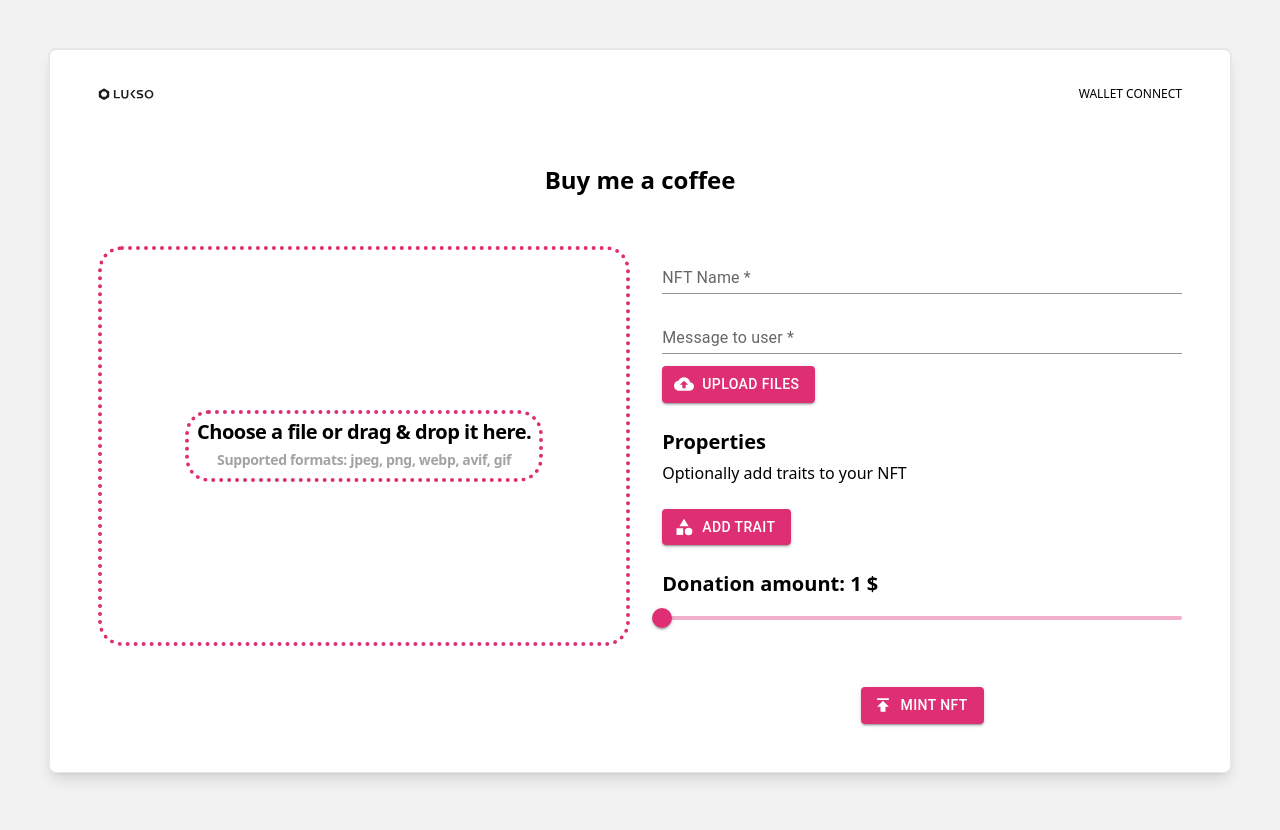
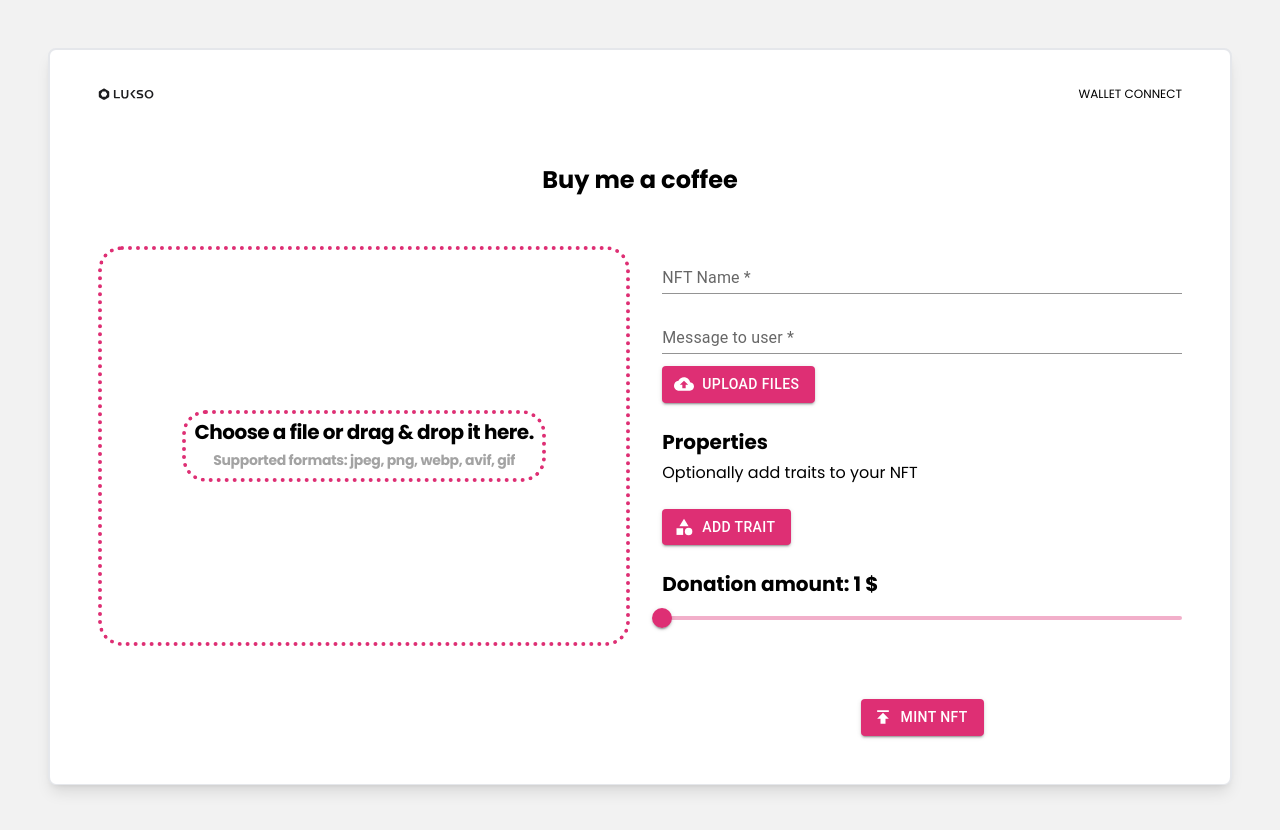
Before and after one commit to Buy-me-a-Coffee/lukso-storefront, a React (Vite) app: page / in a window 1280 px wide. Shown: the top 830 px of the page. Built offline with nearby package versions, Linux system fonts and the light colour scheme.

Commit message:
add hooks

```diff
--- a/src/App.tsx
+++ b/src/App.tsx
@@ -4,12 +4,36 @@ import { useSelector } from "react-redux";
 import { RootState } from "./services/store";
 
 function App() {
-  const { nftMinted } = useSelector((state: RootState) => state.nftMinted);
+  const { nftMinted, nftMintedImage } = useSelector(
+    (state: RootState) => state.nftMinted
+  );
 
-  console.log(nftMinted, " lol!");
+  const handleShare = () => {
+    // const text = 'hey';
+    // const tweetText = `${text} ${encodeURIComponent(imageUrl)}'}`;
+    // const twitterUrl = `https://twitter.com/intent/tweet?text=${encodeURIComponent(tweetText)}`;
+    // window.open(twitterUrl, '_blank');
+  };
+
   return (
     <>
-      {nftMinted && <div>Great success!</div>}
+      {nftMinted && (
+        <div className="flex flex-col h-full w-full gap-[48px] mb-[24px] border-b border-solid border-2 shadow-lg rounded-lg bg-white p-6">
+          <div className="global-main-grid-layout relative flex flex-col gap-[24px] justify-center items-center">
+            <span className="col-content font-bold text-[24px] text-center">
+              Thanks for the coffee!
+            </span>
+            <div className="flex flex-col w-full justify-center items-center h-auto md:h-[400px]">
+              <img
+                src={nftMintedImage!}
+                alt="Uploaded Preview"
+                style={{ maxWidth: "400px", width: "100%" }}
+              />
+            </div>
+            <span onClick={handleShare}>Share on X</span>
+          </div>
+        </div>
+      )}
       {!nftMinted && (
         <div className="flex flex-col h-full w-full gap-[48px] mb-[24px] border-b border-solid border-2 shadow-lg rounded-lg bg-white p-6">
           <Header></Header>
--- a/src/components/Storefront/Storefront.hooks.ts
+++ b/src/components/Storefront/Storefront.hooks.ts
@@ -2,7 +2,10 @@ import { useState } from "react";
 import { Trait } from "../Traits";
 import { useDispatch } from "react-redux";
 import { AppDispatch } from "../../services/store";
-import { setNftMinted } from "../../services/state/nftMintedSlice";
+import {
+  setNftMinted,
+  setNftMintedImage,
+} from "../../services/state/nftMintedSlice";
 
 interface MintData {
   name: string;
@@ -12,6 +15,7 @@ interface MintData {
 export const useStorefront = () => {
   const dispatch = useDispatch<AppDispatch>();
 
+  const [error, setError] = useState<string>("");
   const [inputs, setInputs] = useState<MintData>({
     name: "",
     description: "",
@@ -20,7 +24,7 @@ export const useStorefront = () => {
   const [traits, setTraits] = useState<Trait[]>([]);
   const [donationAmount, setDonationAmount] = useState<number>(1);
 
-  const [, setFile] = useState<File | null>(null);
+  const [file, setFile] = useState<File | null>(null);
 
   const [imageSrc, setImageSrc] = useState<string | null>(null);
 
@@ -49,15 +53,38 @@ export const useStorefront = () => {
   };
 
   const handleDonationChange = (newDonation: number) => {
-    setDonationAmount(newDonation)
-  }
+    setDonationAmount(newDonation);
+  };
 
   const handleMintNft = () => {
-    // first check if name and description and image are there then proceed
+    if (!inputs.description || !inputs.name || !imageSrc) {
+      setError("Please fill out all fields!");
+      return;
+    }
+
+    // check if user is logged in (addd state to authenticationSlice.ts) - contact me
+
+    // FORM OK, continue
+
     // call function inside web3folder
-    // obviously user also needs to be logged in
+    /**
+     * example call
+     *
+     * const payload = { description: description, name: name, traits: traits, file: file}
+     * await MintNFT.mint(payload).then(() => {
+     *
+     *
+     *     dispatch(setNftMinted(true));
+        // set the image source here from the one from IPFS, so users will be able to share to twitter
+           dispatch(setNftMintedImage(imageSrc))
+     * })
+     */
+
     dispatch(setNftMinted(true));
-  }
+
+    // set the image source here from the one from IPFS, so users will be able to share to twitter
+    dispatch(setNftMintedImage(imageSrc));
+  };
 
   return {
     inputs,
@@ -67,6 +94,7 @@ export const useStorefront = () => {
     handleTraitsChange,
     handleMintNft,
     handleDonationChange,
-    donationAmount
+    donationAmount,
+    error,
   };
 };
--- a/src/components/Storefront/Storefront.tsx
+++ b/src/components/Storefront/Storefront.tsx
@@ -14,7 +14,8 @@ function Storefront() {
     handleTraitsChange,
     handleMintNft,
     donationAmount,
-    handleDonationChange
+    handleDonationChange,
+    error,
   } = useStorefront();
 
   const handleInputChange = (e: React.ChangeEvent<HTMLInputElement>) => {
@@ -67,7 +68,9 @@ function Storefront() {
         <TraitList onTraitsChange={handleTraitsChange}></TraitList>
 
         <div className="flex flex-col w-full items-start justify-start text-left gap-[4px] mt-[12px] mb-[12px]">
-          <span className="font-bold text-[20px]">Donation amount: {donationAmount} $</span>
+          <span className="font-bold text-[20px]">
+            Donation amount: {donationAmount} $
+          </span>
           <Slider
             aria-label="Small steps"
             defaultValue={1}
@@ -80,7 +83,7 @@ function Storefront() {
             onChange={(e: any) => handleDonationChange(e?.target?.value)}
           />
         </div>
-
+        <p className="text-[#f44336] text-[20px] font-semibold">{error}</p>
         <div className="self-center mt-[30px]">
           <Button
             startIcon={<PublishIcon />}
--- a/src/global.css
+++ b/src/global.css
@@ -1,3 +1,6 @@
+
+@import url('https://fonts.googleapis.com/css2?family=Poppins:wght@400;500;700&display=swap');
+
 @tailwind base;
 @tailwind components;
 @tailwind utilities;
@@ -14,7 +17,7 @@
     }
 
     html, body {
-      font-family: "AtiplaND", system-ui, sans-serif;
+      font-family: 'Poppins', system-ui, sans-serif;
       background-color: #f2f2f2;
       padding: 24px;
       scrollbar-width: thin;
--- a/src/services/state/nftMintedSlice.ts
+++ b/src/services/state/nftMintedSlice.ts
@@ -2,10 +2,12 @@ import { createSlice } from "@reduxjs/toolkit";
 
 export interface NftState {
   nftMinted: boolean;
+  nftMintedImage: string | null;
 }
 
 const initialState: NftState = {
   nftMinted: false,
+  nftMintedImage: null,
 };
 
 const nftMintedSlice = createSlice({
@@ -15,9 +17,12 @@ const nftMintedSlice = createSlice({
     setNftMinted: (state, action) => {
       state.nftMinted = action.payload;
     },
+    setNftMintedImage: (state, action) => {
+      state.nftMintedImage = action.payload;
+    },
   },
 });
 
-export const { setNftMinted } = nftMintedSlice.actions;
+export const { setNftMinted, setNftMintedImage } = nftMintedSlice.actions;
 
 export default nftMintedSlice.reducer;
```
Also changed, not shown: src/services/state/authenticationSlice.ts (added).
